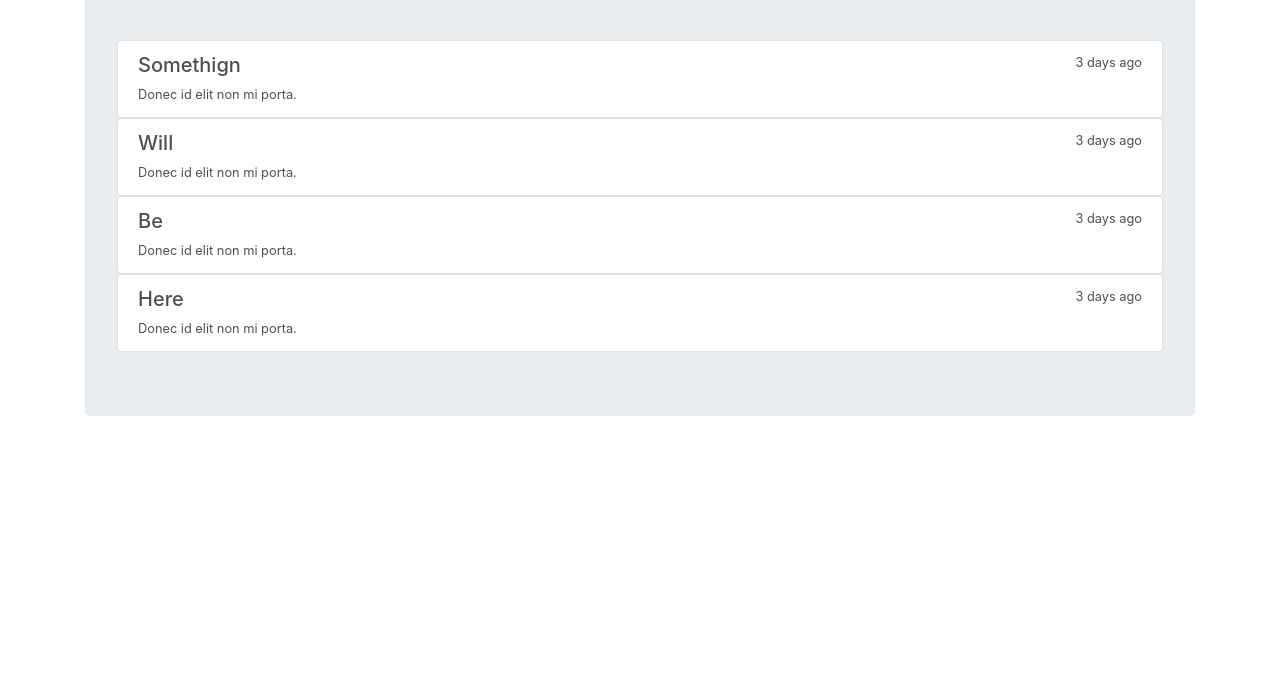
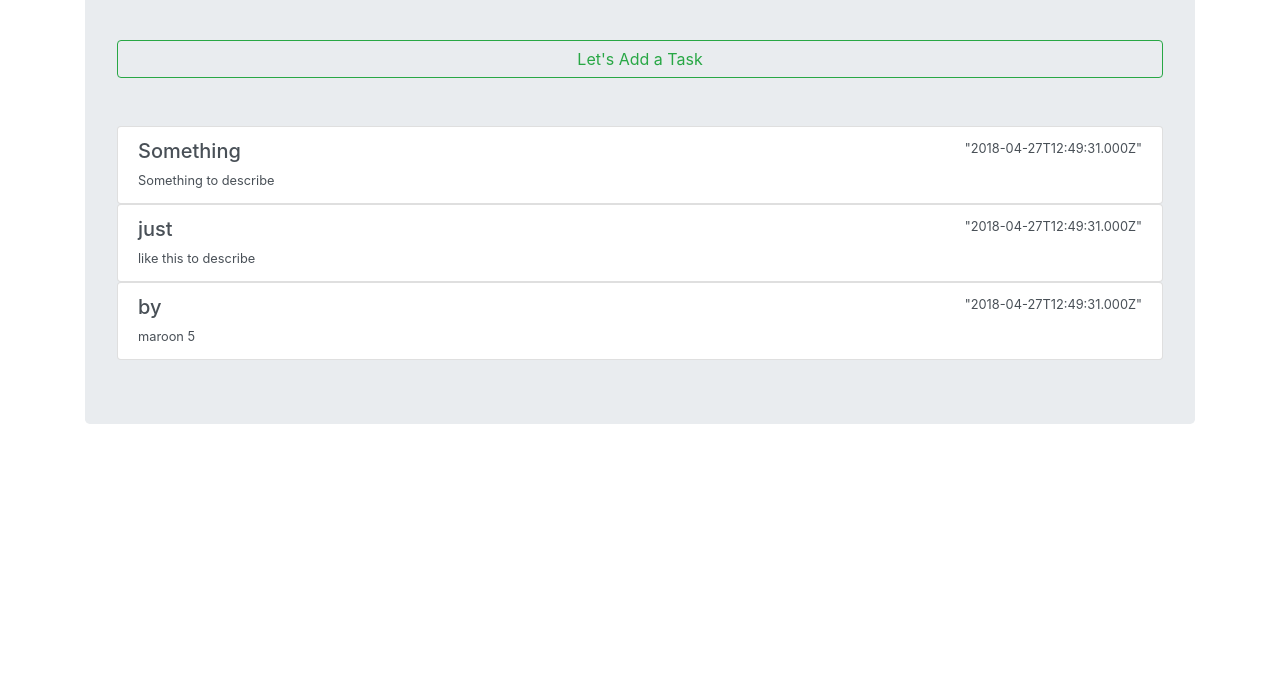
Before and after one commit to prameshbajra/angular-todo, a plain HTML site: page index.html in a window 1280 px wide. Shown: the part 118-800 px from the top of the page. Drawn offline with nearby package versions, Linux system fonts and the light colour scheme.

Commit message:
Adding a object as per task operation

```diff
--- a/IndexController.js
+++ b/IndexController.js
@@ -3,7 +3,20 @@ const app = angular.module("todo",[]);
 app.controller("IndexController",($scope) => {
   $scope.appTitle = "To Do Application";
   $scope.todoArray = [
-    "Somethign",
-    "Will", "Be", "Here"
+    {
+      task:"Something",
+      date:new Date(),
+      desc:"Something to describe"
+    },
+    {
+      task:"just",
+      date:new Date(),
+      desc:"like this  to describe"
+    },
+    {
+      task:"by",
+      date:new Date(),
+      desc:"maroon 5"
+    }
   ];
 });
--- a/index.html
+++ b/index.html
@@ -12,17 +12,20 @@
     <script src = "./IndexController.js"></script>
   </head>
   <body>
-      <div class = " container " ng-app = "todo">
-        <div class="jumbotron" ng-controller = "IndexController">
-          <h2 class = "text-center" ng-bind = "appTitle"></h2><br><br>
+      <div class = " container " ng-app = "todo" ng-controller = "IndexController">
+        <br>
+        <h2 class = "text-center" ng-bind = "appTitle"></h2><br>
+        <div class="jumbotron" >
+          <button type="button" class="btn btn-outline-success btn-block">Let's Add a Task</button>
+          <br><br>
           <div ng-repeat = "todo in todoArray">
             <div class="list-group">
               <a href="#" class="list-group-item list-group-item-action flex-column align-items-start">
                 <div class="d-flex w-100 justify-content-between">
-                  <h5 class="mb-1" ng-bind="todo"></h5>
-                  <small>3 days ago</small>
+                  <h5 class="mb-1" ng-bind="todo.task"></h5>
+                  <small ng-bind = "todo.date"></small>
                 </div>
-                <small>Donec id elit non mi porta.</small>
+                <small ng-bind = "todo.desc"></small>
               </a>
             </div>
           </div>
```
